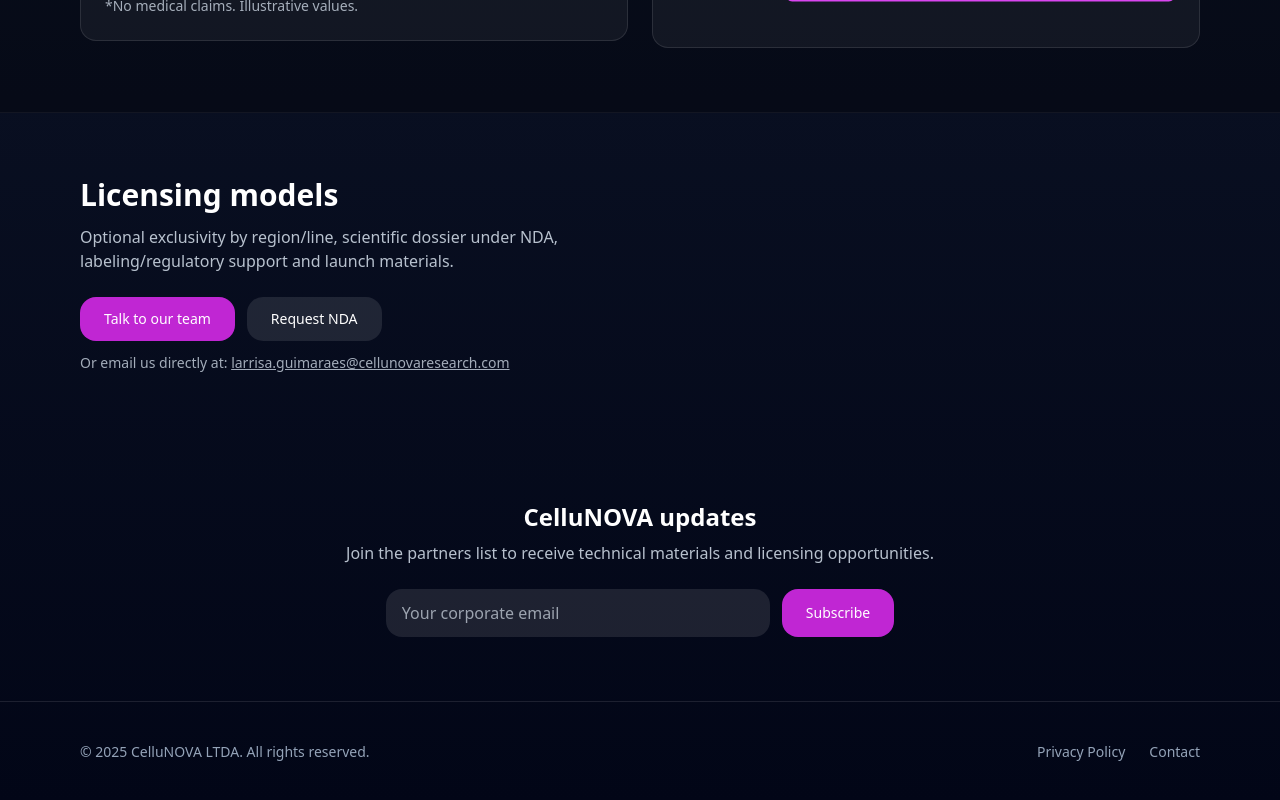
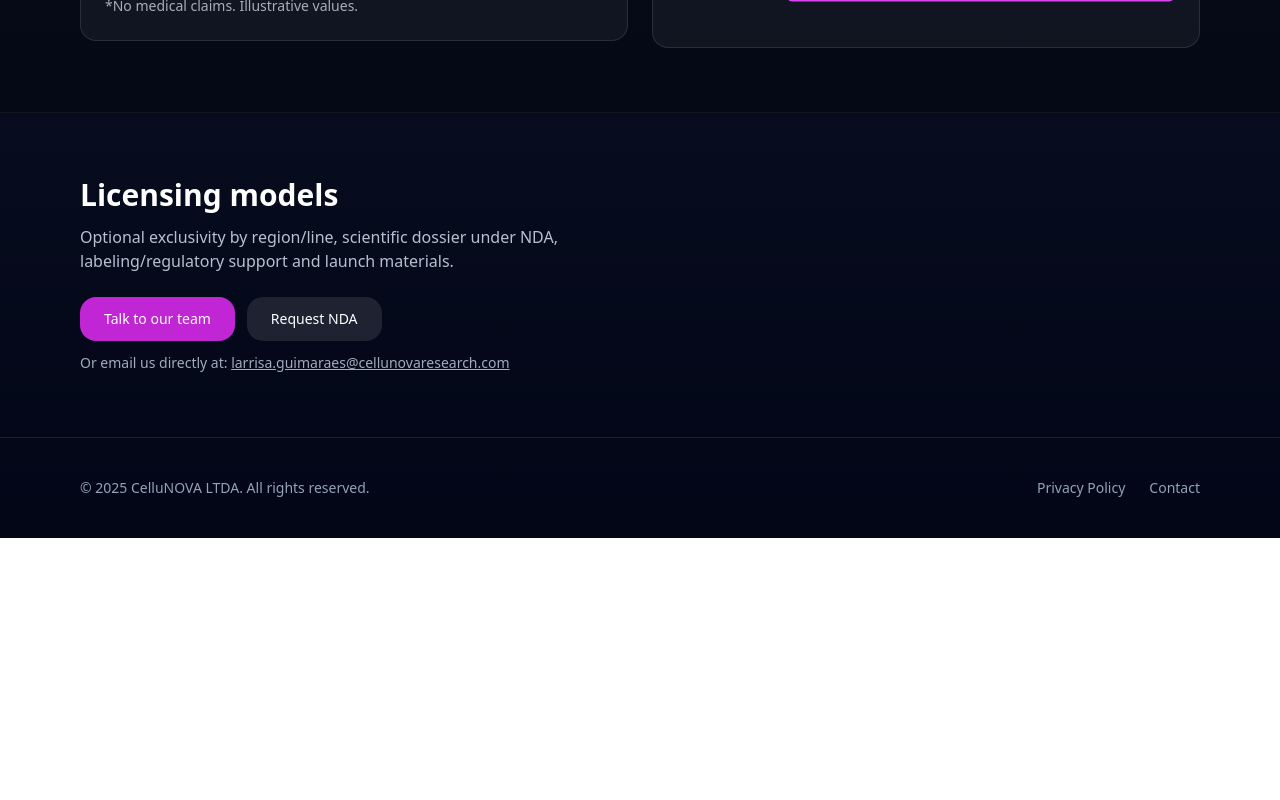
Before and after one commit to LarissaCellunova/cellunovaresearch, a Next.js app: page / in a window 1280 px wide. Shown: the part 1868-2668 px from the top of the page. After the commit the page ends 2406 px from the top, so only its background shows below. Built offline with nearby package versions, Linux system fonts and the light colour scheme.

Commit message:
Update page.jsx

```diff
--- a/app/page.jsx
+++ b/app/page.jsx
@@ -153,7 +153,6 @@
   const lang = (searchParams && searchParams.lang === "pt") ? "pt" : "en";
   const t = dict[lang];
   const scenarios = t.scenarios; // language-aware labels
-
   return (
     <main className="min-h-screen bg-gradient-to-b from-slate-950 via-slate-900 to-slate-950 text-white">
       {/* LANGUAGE TOGGLE */}
@@ -272,17 +271,7 @@
         </div>
       </section>
 
-      {/* NEWSLETTER */}
-      <section className="py-16">
-        <div className="container mx-auto px-6 max-w-3xl text-center">
-          <h3 className="text-2xl font-semibold">{t.news_title}</h3>
-          <p className="mt-2 text-slate-300/90">{t.news_p}</p>
-          <form className="mt-6 flex gap-3 justify-center">
-            <input type="email" placeholder={t.newsletter_placeholder} className="max-w-sm w-full rounded-2xl bg-white/10 px-4 py-3 outline-none focus:ring-2 focus:ring-fuchsia-500" />
-            <button type="submit" className="rounded-2xl bg-fuchsia-600 hover:bg-fuchsia-500 px-6 py-3 text-white text-sm font-medium">{t.newsletter_cta}</button>
-          </form>
-        </div>
-      </section>
+
 
       {/* FOOTER */}
       <footer className="py-10 border-t border-white/10 text-sm text-slate-400">
```
